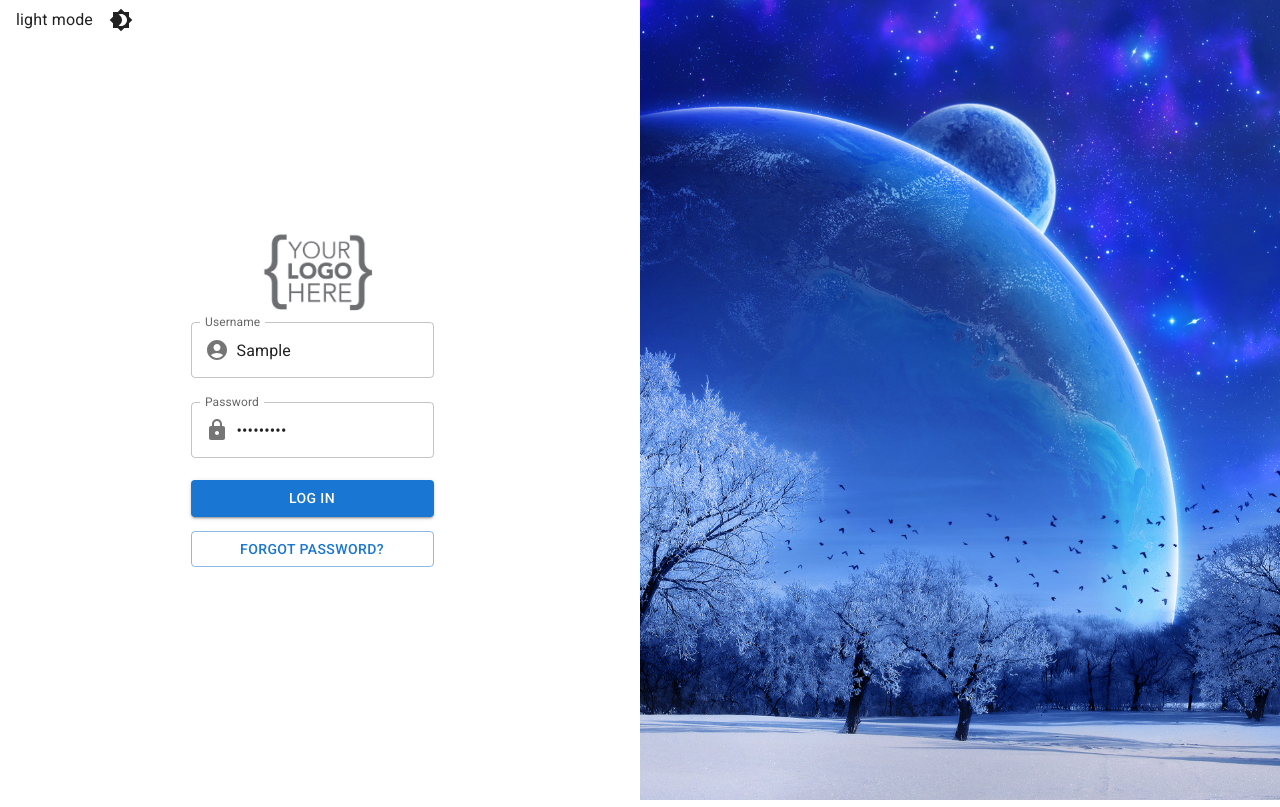
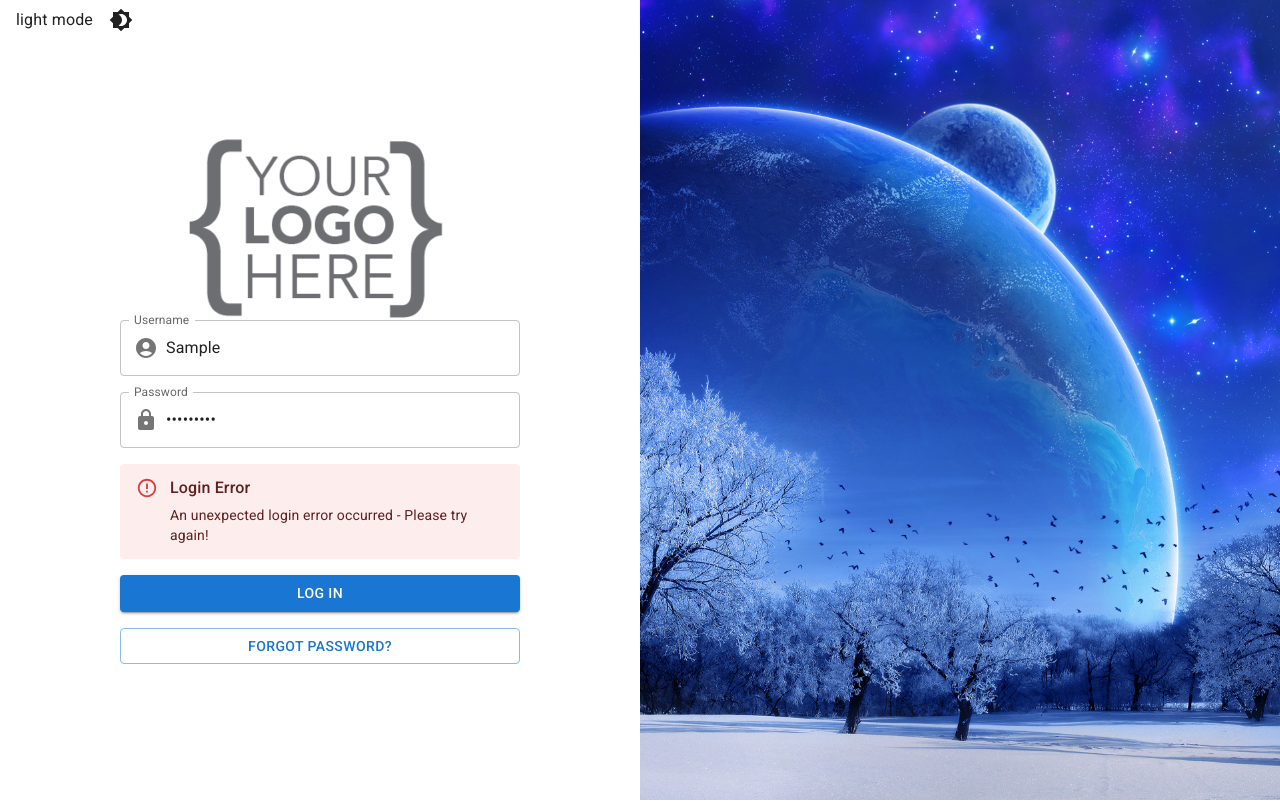
Before and after one commit to Quillraven/jwt-spring-react-example, a React (Create React App) app in the folder frontend/: page / in a window 1280 px wide. Both pictures are taken after typing "Sample", "Sample123" into the empty fields and a click on the button "LOG IN". Built offline with nearby package versions, Linux system fonts and the light colour scheme; no server answers.

Commit message:
extract baseurl and add alert for login error

```diff
--- a/frontend/src/component/AppLogin.tsx
+++ b/frontend/src/component/AppLogin.tsx
@@ -1,6 +1,17 @@
-import {Box, Button, Grid, IconButton, InputAdornment, TextField, useTheme} from "@mui/material";
+import {
+    Alert,
+    AlertTitle,
+    Box,
+    Button,
+    Grid,
+    IconButton,
+    InputAdornment,
+    Stack,
+    TextField,
+    useTheme
+} from "@mui/material";
 import {AccountCircle, Brightness4, Brightness7, LockRounded} from "@mui/icons-material";
-import React, {useRef} from "react";
+import React, {useRef, useState} from "react";
 import {useAuth} from "../context/AuthContext";
 
 interface AppLoginProps {
@@ -12,6 +23,7 @@ const AppLogin = (props: AppLoginProps) => {
     const pwdRef = useRef<HTMLInputElement>(null)
     const theme = useTheme()
     const {login} = useAuth()
+    const [loginError, setLoginError] = useState("");
 
     const doLogin = async (event: React.MouseEvent) => {
         event.preventDefault()
@@ -23,11 +35,16 @@ const AppLogin = (props: AppLoginProps) => {
             return
         }
 
-        const response = await login(username, pwd)
-        if (response.status !== 200) {
-            // login not successful
-            // TODO show error to user
+        login(username, pwd)
+            .then(() => setLoginError(""))
+            .catch(error => {
+                if (error?.response?.status === 403) {
+                    // login forbidden -> most likely wrong credentials
+                    setLoginError("Please cross check your username and password!")
+                } else {
+                    setLoginError("An unexpected login error occurred - Please try again!")
                 }
+            })
     }
 
     return (
@@ -62,17 +79,28 @@ const AppLogin = (props: AppLoginProps) => {
                             <img
                                 src={"logo.png"}
                                 alt={"logo"}
-                                style={{width: "10vw"}}
+                                style={{objectFit: "fill"}}
                             />
                         </Grid>
-                        <Grid item container justifyContent={"center"} alignItems={"center"} spacing={2}>
-                            <form style={{display: "flex", flexDirection: "column"}}>
+                        <Grid item container
+                              justifyContent={"center"}
+                              alignItems={"center"}
+                              spacing={2}
+                        >
+                            <form style={{marginLeft: "1em", width: "90%", maxWidth: "400px"}}>
+                                <Stack
+                                    direction={"column"}
+                                    justifyContent={"center"}
+                                    alignItems={"stretch"}
+                                    spacing={2}
+                                >
                                     <TextField id={"username"} label={"Username"}
                                                inputRef={userRef}
                                                variant={"outlined"} margin={"normal"}
                                                InputProps={{
                                                    startAdornment: (
-                                                   <InputAdornment position={"start"}><AccountCircle/></InputAdornment>)
+                                                       <InputAdornment
+                                                           position={"start"}><AccountCircle/></InputAdornment>)
                                                }}
                                     />
                                     <TextField id={"password"} label={"Password"}
@@ -80,18 +108,26 @@ const AppLogin = (props: AppLoginProps) => {
                                                variant={"outlined"} type={"password"} margin={"normal"}
                                                InputProps={{
                                                    startAdornment: (
-                                                   <InputAdornment position={"start"}><LockRounded/></InputAdornment>)
+                                                       <InputAdornment
+                                                           position={"start"}><LockRounded/></InputAdornment>)
                                                }}
                                     />
+                                    {
+                                        loginError &&
+                                        <Alert severity={"error"} style={{display: "flex", flex: "1 1 0px"}}>
+                                            <AlertTitle>Login Error</AlertTitle>
+                                            {loginError}
+                                        </Alert>
+                                    }
                                     <Button color={"primary"} variant={"contained"} type={"submit"}
                                             onClick={doLogin}
-                                        style={{marginTop: "1em"}}
                                     >
                                         Log in
                                     </Button>
-                                <Button variant={"outlined"} style={{marginTop: "1em"}}>
+                                    <Button variant={"outlined"}>
                                         Forgot password?
                                     </Button>
+                                </Stack>
                             </form>
                         </Grid>
                     </Grid>
--- a/frontend/src/context/AuthContext.tsx
+++ b/frontend/src/context/AuthContext.tsx
@@ -84,7 +84,7 @@ const AuthProvider: React.FC = ({children}) => {
         }
 
         const instance = axios.create({
-            baseURL: "http://localhost:8080/api/v1",
+            baseURL: process.env.REACT_APP_API_BASE_URL,
             headers: {"Content-Type": "application/json"},
         })
 
```
Also changed, not shown: 1 other file (tests, documents, lock files or other folders). Lines whose indentation alone changed are shown as unchanged.
